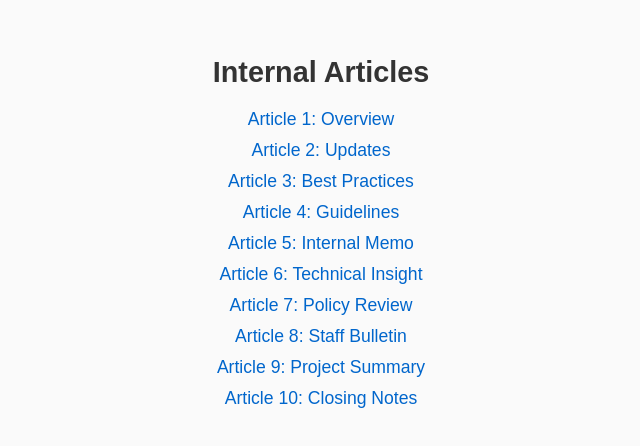
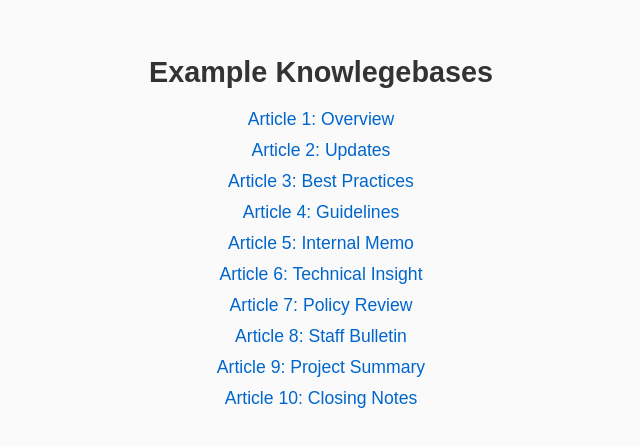
Before and after one commit to ccieno/kb, a plain HTML site: page index.html in a window 1280 px wide. Shown: the part 172-618 px from the top of the page, without its empty margins (319-959 px from the left). Drawn offline with Linux system fonts and the light colour scheme.

Commit message:
Change header from 'Internal Articles' to 'Example Knowlegebases'

```diff
--- a/index.html
+++ b/index.html
@@ -43,7 +43,7 @@
 </head>
 <body>
   <div class="container">
-    <h1>Internal Articles</h1>
+    <h1>Example Knowlegebases</h1>
     <ul>
       <li><a href="/articles/article1.pdf">Article 1: Overview</a></li>
       <li><a href="/articles/article2.html">Article 2: Updates</a></li>
```
